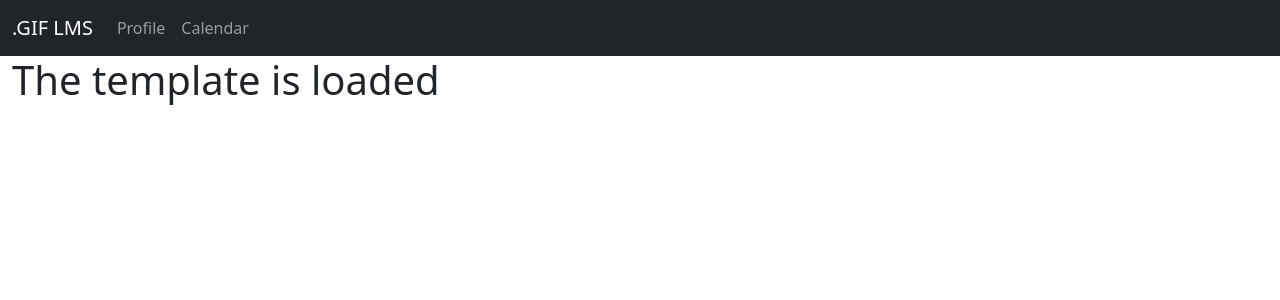
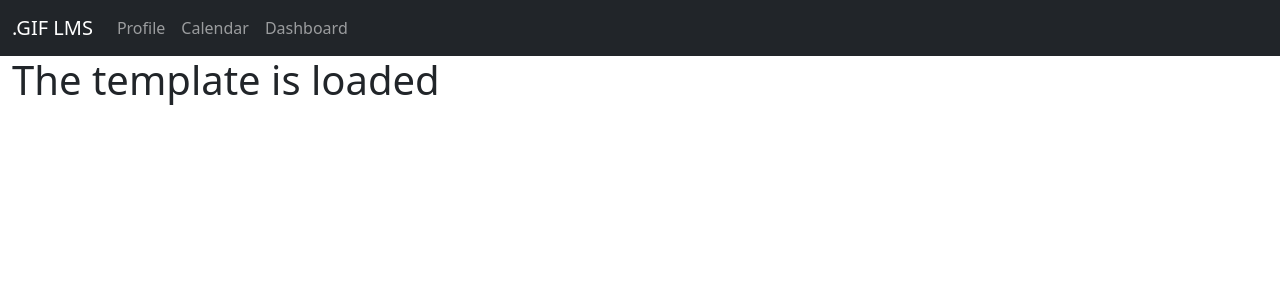
Before and after one commit to enoua5/tarp-lms-clone, a Django app: page /test/ in a window 1280 px wide. Shown: the top 300 px of the page. Run offline with Django 3.2, Linux system fonts and the light colour scheme.

Commit message:
Added button to nav bar to take user to dashboard.

```diff
--- a/base/templates/main/base.html
+++ b/base/templates/main/base.html
@@ -17,6 +17,9 @@
                     <li class="nav-item">
                         <a class="nav-link" href="#">Calendar</a>
                     </li>
+                    <li class="nav-item">
+                        <a class="nav-link" href="/dashboard">Dashboard</a>
+                    </li>
                 </ul>
             </div>
         </nav>
--- a/dashboard/urls.py
+++ b/dashboard/urls.py
@@ -1,6 +1,9 @@
 from django.urls import path
 import dashboard.views as dashboard_views
 
+# App Name
+app_name = 'dashboard'
+
 urlpatterns = [
-    path('', dashboard_views.dashboard, name="Dashboard")
+    path('', dashboard_views.dashboard, name="dashboard")
 ]
```
